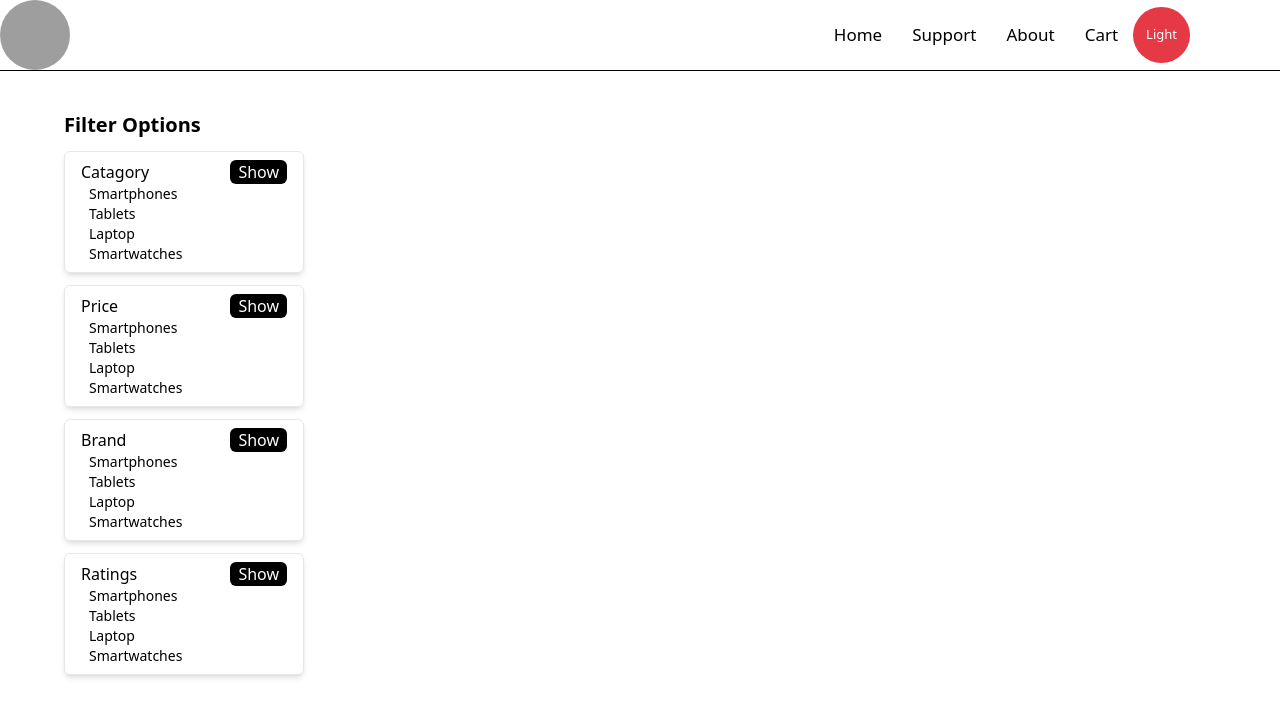
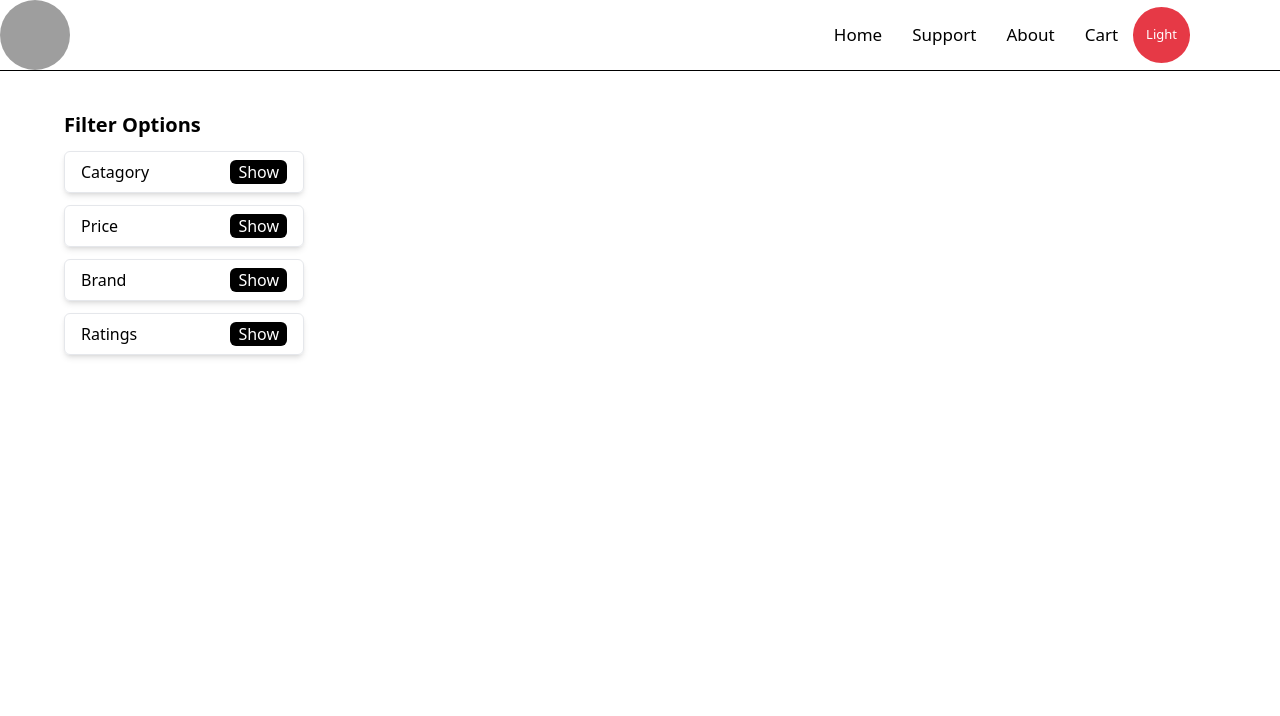
Before and after one commit to bikashdalapati-09/react-patel-mernstack, a React (Vite) app: page /home in a window 1280 px wide. Shown: the top 716 px of the page. Built offline with nearby package versions, Linux system fonts and the light colour scheme; grey boxes are pictures that could not be loaded.

Commit message:
fix: restore dynamic open state for accordion component

```diff
--- a/src/components/Home.js
+++ b/src/components/Home.js
@@ -12,8 +12,7 @@ function Home() {
         <Accordian
         key={index}
         title={title}
-        // open={index === open ? true : false}
-        open={true}
+        open={index === open ? true : false}
         setOpen = {()=> setOpen(index)}
         />))
 
```
